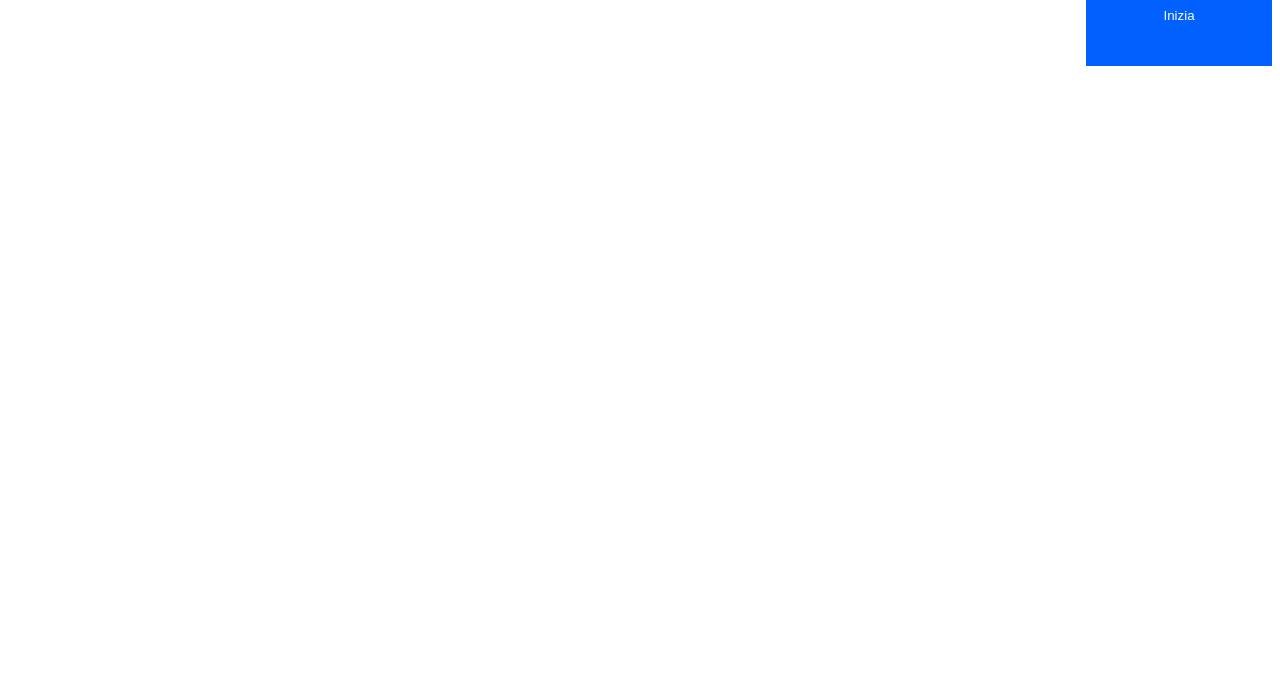
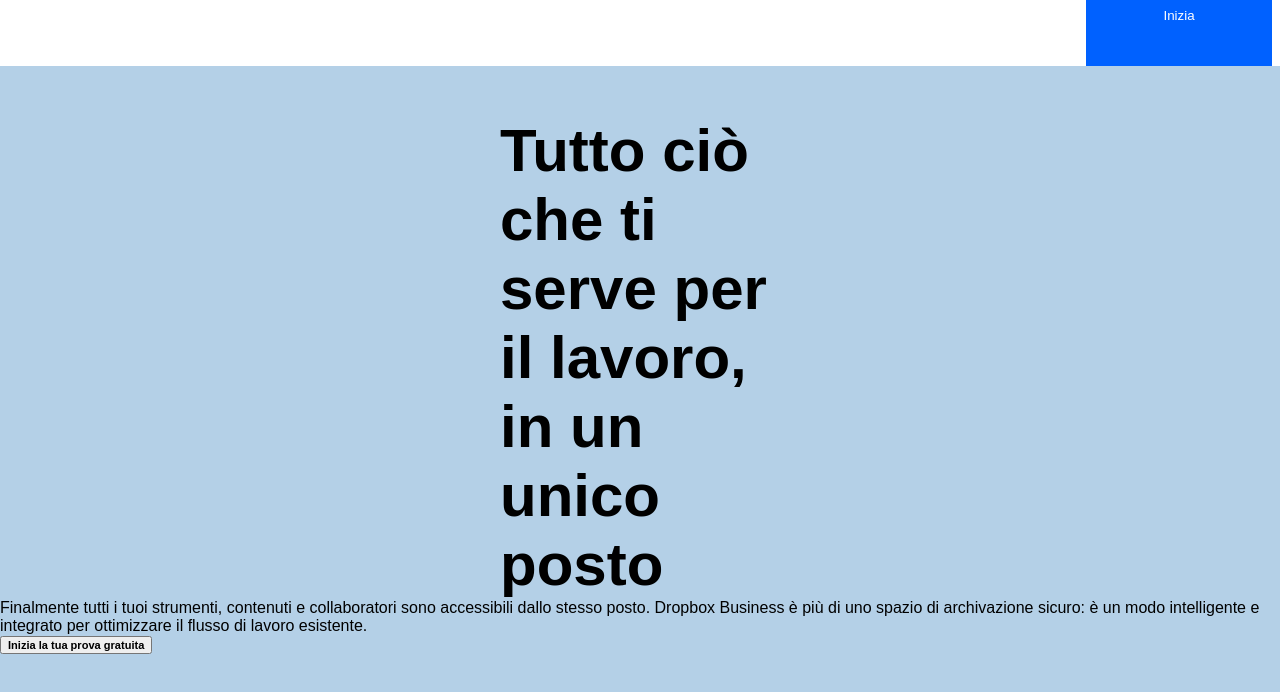
Before and after one commit to GiuliaCarangelo/htmlcss-dropbox, a plain HTML site: page index.html in a window 1280 px wide. Shown: the part 64-756 px from the top of the page. Drawn offline with Linux system fonts and the light colour scheme.

Commit message:
added col1

```diff
--- a/index.html
+++ b/index.html
@@ -30,7 +30,19 @@
         </nav>
 
         <main>
-
+            <div class="jumbo">
+                <div class="title">
+                <div><h1>Tutto ciò che ti serve per il lavoro, in un unico posto</h1></div>
+                </div>
+                <div class="col-1">
+                    Finalmente tutti i tuoi strumenti, contenuti e collaboratori sono accessibili dallo stesso posto. Dropbox Business è più di uno spazio di archivazione sicuro: è un modo intelligente e integrato per ottimizzare il flusso di lavoro esistente.
+                    <br>
+                    <button><h5>Inizia la tua prova gratuita</h5></button>
+                </div>
+                <div class="col-2">
+                    <img src="" alt="">
+                </div>
+            </div>
         </main>
     </header>
 </body>
--- a/style.css
+++ b/style.css
@@ -55,3 +55,20 @@ li .button-start {
     width: 120px;
     height: 25px;
 }
+
+.jumbo {
+    width: 100vw;
+    height: 700px;
+    background-color: #b4d0e7;
+}
+
+.title {
+    padding-top: 50px;
+    padding-left: 500px;
+    padding-right: 500px;
+}
+
+.title h1 {
+    font-size: 60px;
+    font-weight:800;
+}
```
